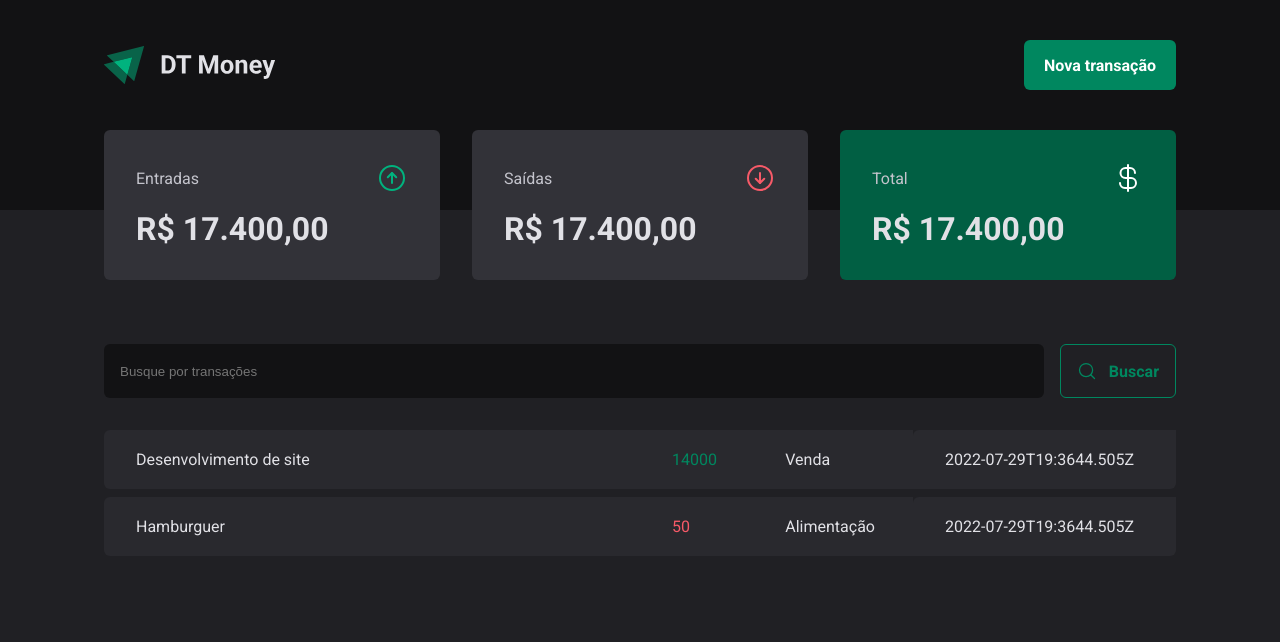
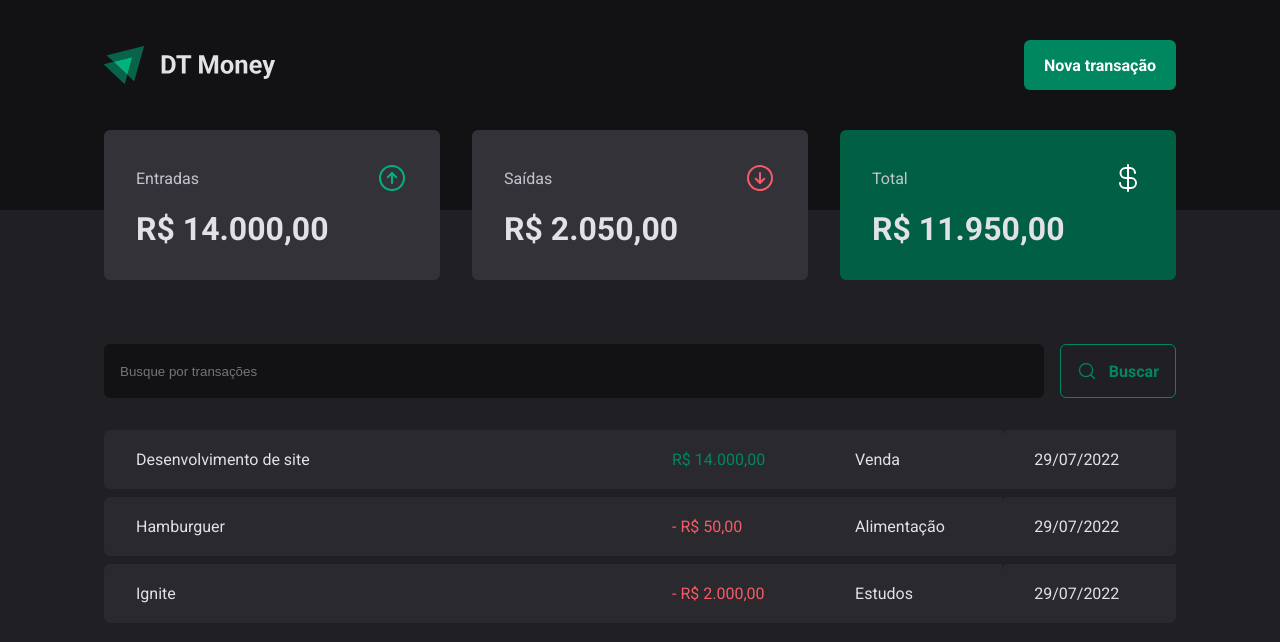
Before and after one commit to Orlandovpjunior/consumo_api_react, a React (Vite) app in the folder dt-money/: page / in a window 1280 px wide. Shown: the top 642 px of the page. Built offline with nearby package versions, Linux system fonts and the light colour scheme; data requests are answered from the project's data file.

Commit message:
chore: formata data e valores financeiros

```diff
--- a/dt-money/server.json
+++ b/dt-money/server.json
@@ -6,7 +6,7 @@
             "type": "income",
             "category": "Venda",
             "price": 14000,
-            "createdAt": "2022-07-29T19:3644.505Z"
+            "createdAt": "2022-07-29T19:36:44.505Z"
         },
         {
             "id":2,
@@ -14,7 +14,15 @@
             "type": "outcome",
             "category": "Alimentação",
             "price": 50,
-            "createdAt": "2022-07-29T19:3644.505Z"
+            "createdAt": "2022-07-29T19:36:44.505Z"
+        },
+        {
+            "id":3,
+            "description": "Ignite",
+            "type": "outcome",
+            "category": "Estudos",
+            "price": 2000,
+            "createdAt": "2022-07-29T19:36:44.505Z"
         }
     ]
 
--- a/dt-money/src/components/Summary/index.tsx
+++ b/dt-money/src/components/Summary/index.tsx
@@ -2,10 +2,29 @@
 import { SummaryCard, SummaryContainer } from "./styles";
 import { useContext } from "react";
 import { TransactionContext } from "../../contexts/TransactionsContext";
+import { priceFormatter } from "../../utils/formatter";
 
 export function Summary(){
     const {transactions} = useContext(TransactionContext)
-    console.log(transactions)
+    const summary = transactions.reduce(
+        (acc, transaction) => {
+            if(transaction.type === 'income'){
+                acc.income += transaction.price;
+                acc.total += transaction.price;
+            }else{
+                acc.outcome += transaction.price;
+                acc.total -= transaction.price
+            }
+
+            return acc
+        },
+        {
+            income:0,
+            outcome:0,
+            total:0
+        }
+    )
+
     return(
 
         <SummaryContainer>
@@ -14,21 +33,21 @@
                     <span>Entradas</span>
                     <ArrowCircleUp size={32} color='#00b37e'/>
                 </header>
-                <strong>R$ 17.400,00</strong>
+                <strong>{priceFormatter.format(summary.income)}</strong>
             </SummaryCard>
             <SummaryCard>
                 <header>
                     <span>Saídas</span>
                     <ArrowCircleDown size={32} color='#f75a68'/>
                 </header>
-                <strong>R$ 17.400,00</strong>
+                <strong>{priceFormatter.format(summary.outcome)}</strong>
             </SummaryCard>
             <SummaryCard variant="green">
                 <header>
                     <span>Total</span>
                     <CurrencyDollar size={32} color='#fff'/>
                 </header>
-                <strong>R$ 17.400,00</strong>
+                <strong>{priceFormatter.format(summary.total)}</strong>
             </SummaryCard>
         </SummaryContainer>
     )
--- a/dt-money/src/pages/Transactions/index.tsx
+++ b/dt-money/src/pages/Transactions/index.tsx
@@ -4,6 +4,7 @@
 import { SearchForm } from "./components/SearchForm";
 import { PriceHighLight, TransactionsContainer, TransactionsTable } from "./styles";
 import { TransactionContext } from "../../contexts/TransactionsContext";
+import { dateFormatter, priceFormatter } from "../../utils/formatter";
 
 
 
@@ -24,10 +25,13 @@
                                 <tr key={transactions.id}>
                                     <td width="50%">{transactions.description}</td>
                                     <td>
-                                        <PriceHighLight variant={transactions.type}>{transactions.price}</PriceHighLight>
+                                        <PriceHighLight variant={transactions.type}>
+                                            {transactions.type == 'outcome' && '- '}
+                                            {priceFormatter.format(transactions.price)}
+                                        </PriceHighLight>
                                     </td>
                                     <td>{transactions.category}</td>
-                                    <td>{transactions.createdAt}</td>
+                                    <td>{dateFormatter.format(new Date(transactions.createdAt))}</td>
                                 </tr>
                             )
                         })}
--- /dev/null
+++ b/dt-money/src/utils/formatter.ts
@@ -0,0 +1,6 @@
+export const dateFormatter = new Intl.DateTimeFormat('pt-BR')
+
+export const priceFormatter = new Intl.NumberFormat('pt-BR', {
+    style: 'currency',
+    currency:'BRL',
+});
```
